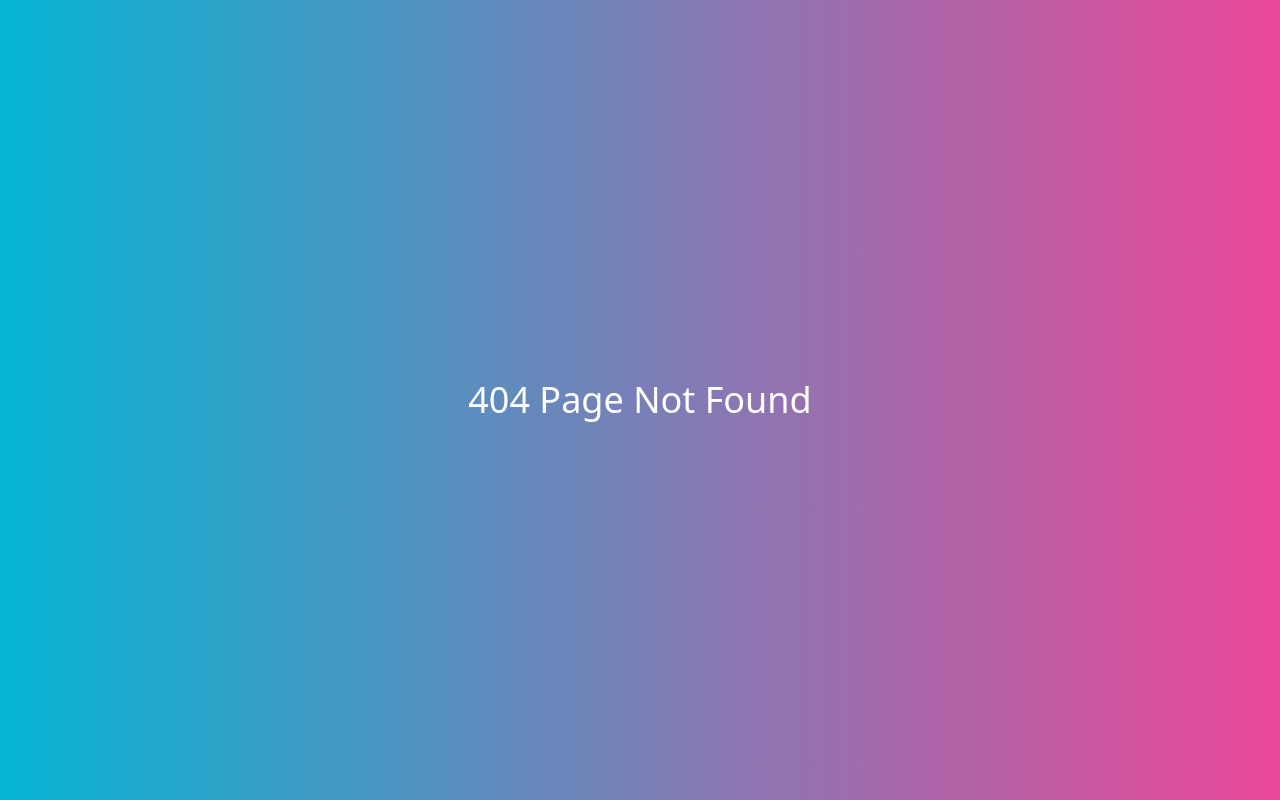
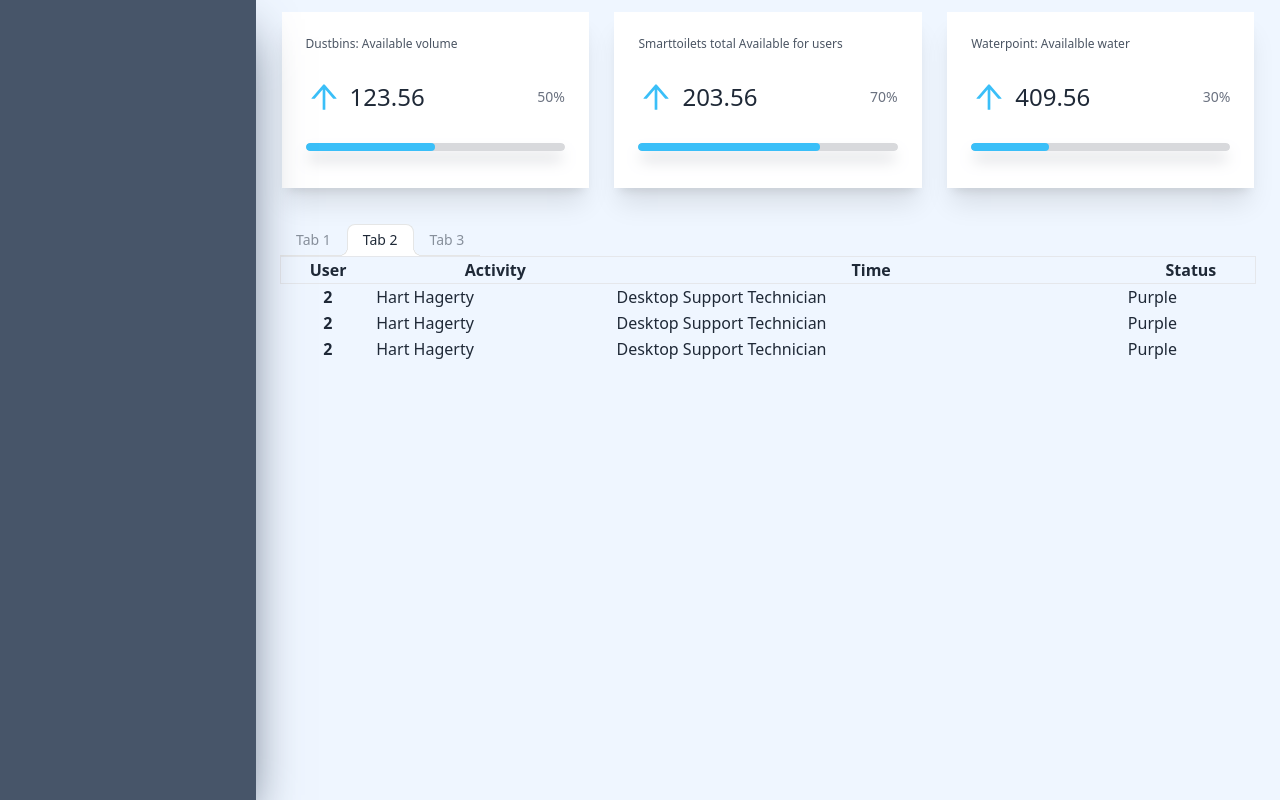
Before and after one commit to RohanSingh182003/SmartCity-SixSense, a React (Vite) app: page /agent in a window 1280 px wide. Before the commit this address had no page. Built offline with nearby package versions, Linux system fonts and the light colour scheme.

Commit message:
initial commit

```diff
--- a/src/App.jsx
+++ b/src/App.jsx
@@ -1,7 +1,7 @@
 import { BrowserRouter, Route, Routes } from "react-router-dom";
 import PageNotFound from "./components/404/PageNotFound";
+import Agent from "./components/agent/Agent";
 import Login from "./components/login/Login";
-import Organization from "./components/organization/Organization";
 
 function App() {
   return (
@@ -9,7 +9,7 @@ function App() {
       <Routes>
         <Route exact path={'*'} element={<PageNotFound/>} />
         <Route exact path={'/'} element={<Login/>} />
-        <Route exact path={'/organization'} element={<Organization/>} />
+        <Route exact path={'/agent'} element={<Agent/>} />
       </Routes>
     </BrowserRouter>
   );
--- /dev/null
+++ b/src/components/agent/Agent.jsx
@@ -0,0 +1,73 @@
+import React from "react";
+import Card from "./Card";
+
+const Agent = () => {
+  return (
+    <section className="min-h-screen w-screen flex">
+      {/* sidebar  */}
+      <section className="min-h-screen hidden md:block z-10 w-80 bg-slate-600 shadow-2xl shadow-slate-600"></section>
+      {/* main dashboard  */}
+      <section className="w-full min-h-screen bg-blue-50">
+        <div className="flex flex-col md:flex-row justify-evenly items-center py-3">
+          <Card
+            value={123.56}
+            progressValue={50}
+            title={"Dustbins: Available volume"}
+          />
+          <Card
+            value={203.56}
+            progressValue={70}
+            title={"Smarttoilets total Available for users"}
+          />
+          <Card
+            value={409.56}
+            progressValue={30}
+            title={"Waterpoint: Availalble water"}
+          />
+        </div>
+        <div className="tabs px-6 pt-6">
+          <a className="tab tab-lifted">Tab 1</a>
+          <a className="tab tab-lifted tab-active">Tab 2</a>
+          <a className="tab tab-lifted">Tab 3</a>
+        </div>
+        <div className="px-6">
+        <div className="overflow-x-auto">
+  <table className="w-full">
+    {/* <!-- head --> */}
+    <thead className="py-4 border">
+      <tr>
+        <th>User</th>
+        <th>Activity</th>
+        <th>Time</th>
+        <th>Status</th>
+      </tr>
+    </thead>
+    <tbody>
+    <tr className="hover">
+        <th>2</th>
+        <td>Hart Hagerty</td>
+        <td>Desktop Support Technician</td>
+        <td>Purple</td>
+      </tr>
+      <tr className="hover">
+        <th>2</th>
+        <td>Hart Hagerty</td>
+        <td>Desktop Support Technician</td>
+        <td>Purple</td>
+      </tr>
+      <tr className="hover">
+        <th>2</th>
+        <td>Hart Hagerty</td>
+        <td>Desktop Support Technician</td>
+        <td>Purple</td>
+      </tr>
+    </tbody>
+  </table>
+</div>
+        </div>
+      </section>
+    </section>
+  );
+};
+
+export default Agent;
--- /dev/null
+++ b/src/components/agent/Card.jsx
@@ -0,0 +1,20 @@
+import React from "react";
+import { AiOutlineArrowUp } from 'react-icons/ai';
+
+const Card = (props) => {
+  return (
+    <div className="w-full md:w-[30%] mb-4 lg:mb-0 h-44 bg-base-100 shadow-xl grid place-items-center p-6">
+        <p className="text-xs place-self-start text-gray-600">{props.title}</p>
+        <div className="place-self-start h-16 w-full flex justify-between items-center">
+            <div className="flex items-center space-x-2 font-light">
+            <AiOutlineArrowUp className="text-4xl text-info"/>
+            <p className="text-2xl">{props.value}</p>
+            </div>
+            <p className="text-gray-500 font-light text-sm">{props.progressValue}%</p>
+        </div>
+        <progress className="progress progress-info w-full place-self-start shadow-lg shadow-gray-500" value={props.progressValue} max="100"></progress>
+    </div>
+  );
+};
+
+export default Card;
--- a/src/components/navbar/Navbar.jsx
+++ /dev/null
@@ -1,46 +0,0 @@
-import React from "react";
-import { AiOutlineLogout, AiOutlineMenuUnfold } from "react-icons/ai";
-
-const Navbar = () => {
-  return (
-    <>
-      <div className="navbar bg-primary text-white">
-        <div className="navbar-start">
-          <div className="dropdown">
-            <label htmlFor="my-drawer">
-              <AiOutlineMenuUnfold className="text-2xl cursor-pointer" />
-            </label>
-          </div>
-        </div>
-        <div className="navbar-center">
-          <a className="btn btn-ghost normal-case text-2xl primary-heading font-bold">
-            Smart City
-          </a>
-        </div>
-        <div className="navbar-end">
-          <div className="dropdown dropdown-end">
-            <label tabIndex={0}>
-              <button className="btn btn-ghost btn-circle">
-                <div className="avatar">
-                  <div className="w-8 rounded-full">
-                    <img src="https://placeimg.com/192/192/people" />
-                  </div>
-                </div>
-              </button>
-            </label>
-            <ul
-              tabIndex={0}
-              className="dropdown-content menu p-2 shadow rounded-box text-primary w-52"
-            >
-              <li>
-                <a><AiOutlineLogout className="text-xl"/> Logout</a>
-              </li>
-            </ul>
-          </div>
-        </div>
-      </div>
-    </>
-  );
-};
-
-export default Navbar;
--- a/src/components/navbar/Sidebar.jsx
+++ /dev/null
@@ -1,19 +0,0 @@
-import React from 'react'
-
-const Sidebar = () => {
-  return (
-    <div className="drawer-side">
-    <label htmlFor="my-drawer" className="drawer-overlay"></label>
-    <ul className="menu p-4 w-80 bg-base-100 text-base-content">
-      <li>
-        <a>Sidebar Item 1</a>
-      </li>
-      <li>
-        <a>Sidebar Item 2</a>
-      </li>
-    </ul>
-  </div>
-  )
-}
-
-export default Sidebar
--- a/src/components/organization/Organization.jsx
+++ /dev/null
@@ -1,19 +0,0 @@
-import React from "react";
-import Navbar from "../navbar/Navbar";
-import Sidebar from "../navbar/Sidebar";
-import OrganizationHomePage from "./OrganizationHomePage";
-
-const Organization = () => {
-  return (
-    <section className="drawer">
-      <input id="my-drawer" type="checkbox" className="drawer-toggle" />
-      <div className="drawer-content">
-        <Navbar />
-        <OrganizationHomePage/>
-      </div>
-      <Sidebar />
-    </section>
-  );
-};
-
-export default Organization;
--- a/src/components/organization/OrganizationHomePage.jsx
+++ /dev/null
@@ -1,9 +0,0 @@
-import React from 'react'
-
-const OrganizationHomePage = () => {
-  return (
-    <div>OrganizationHomePage</div>
-  )
-}
-
-export default OrganizationHomePage
```
